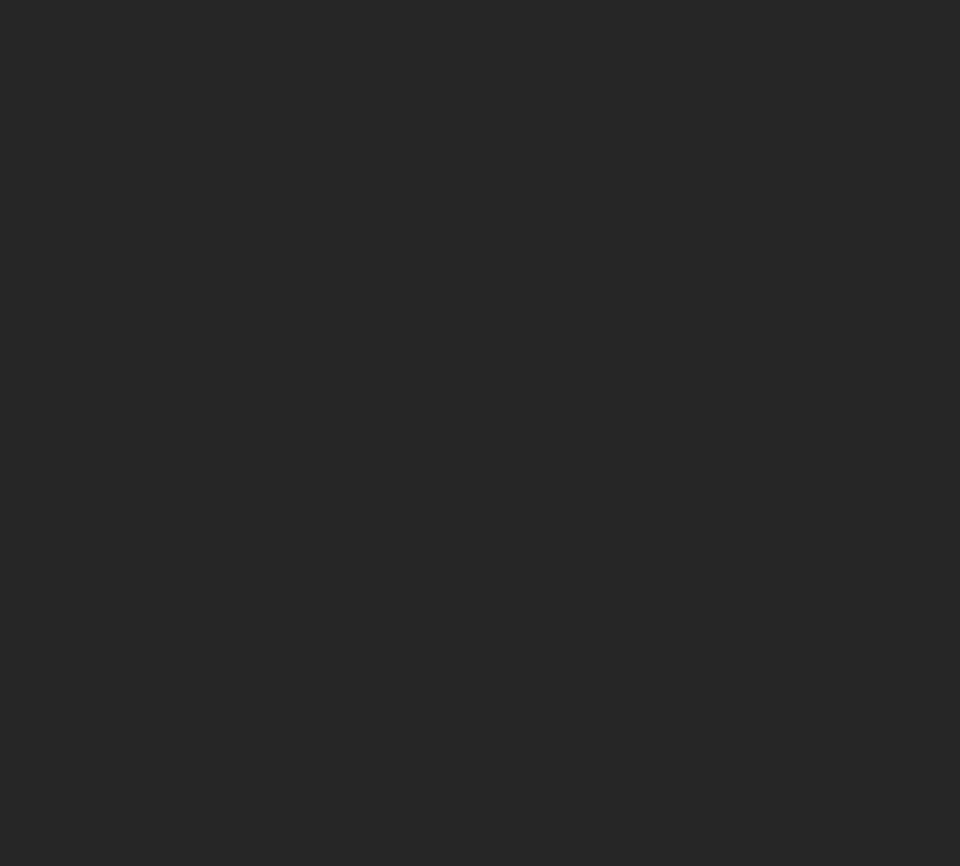
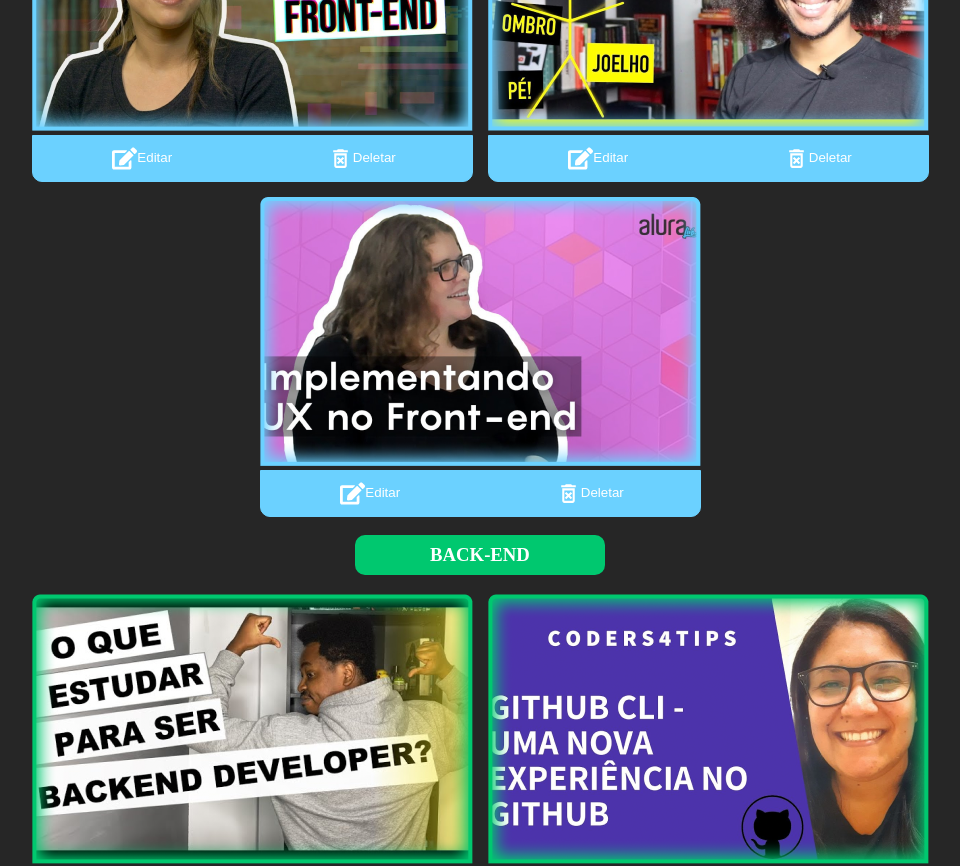
Before and after one commit to leonardomlouzas/alura-aluraflix, a React (Vite) app in the folder aluraFlix/: page / in a window 1280 px wide. Shown: the part 820-1686 px from the top of the page, without its empty margins (160-1120 px from the left). Before the commit the page ends 800 px from the top, so only its background shows below. Built offline with nearby package versions, Linux system fonts and the light colour scheme; data requests are answered from the project's data file.

Commit message:
Add basic Carousel implementation

```diff
--- a/aluraFlix/src/App.jsx
+++ b/aluraFlix/src/App.jsx
@@ -1,12 +1,25 @@
+import { useEffect, useState } from "react";
 import Banner from "./components/Banner";
 import Footer from "./components/Footer";
 import Header from "./components/Header";
+import Carousel from "./components/Carousel";
 
 function App() {
+  const [videos, setVideos] = useState([]);
+
+  useEffect(() => {
+    fetch("http://localhost:8000/videos")
+      .then((r) => r.json())
+      .then((data) => setVideos(data));
+  }, []);
+
   return (
     <>
       <Header />
       <Banner />
+      {videos.map((category) => (
+        <Carousel {...category} key={category.id} />
+      ))}
       <Footer />
     </>
   );
--- /dev/null
+++ b/aluraFlix/src/components/Carousel/Carousel.module.css
@@ -0,0 +1,53 @@
+.carousel {
+  display: flex;
+  flex-direction: column;
+  justify-content: center;
+  align-items: center;
+}
+.title {
+  text-transform: uppercase;
+  width: 250px;
+  height: 40px;
+  display: flex;
+  align-items: center;
+  justify-content: center;
+  border-radius: 10px;
+}
+
+.videos {
+  display: flex;
+  flex-wrap: wrap;
+  gap: 15px;
+  justify-content: center;
+}
+
+.config {
+  display: flex;
+  justify-content: space-around;
+  background-color: var(--color-black);
+  border-width: 1px;
+  border-style: solid;
+  border-radius: 0 0 10px 10px;
+}
+
+.thumbnail {
+  max-width: 100%;
+  height: auto;
+}
+
+.button {
+  color: var(--color-white);
+  width: 50%;
+  background-color: transparent;
+  border: none;
+  padding: 10px 0px;
+}
+
+.button:hover {
+  cursor: pointer;
+  filter: brightness(0.5);
+}
+
+.icon {
+  vertical-align: middle;
+}
--- /dev/null
+++ b/aluraFlix/src/components/Carousel/index.jsx
@@ -0,0 +1,32 @@
+import { FaEdit } from "react-icons/fa";
+import { MdOutlineDeleteForever } from "react-icons/md";
+import styles from "./Carousel.module.css";
+
+export default function Carousel({ type, videos }) {
+  return (
+    <div className={styles.carousel}>
+      <h3 className={` ${styles.title} ${type}`}>{type}</h3>
+      <section className={styles.videos}>
+        {videos.map((video) => (
+          <div className={styles.video} key={video.id}>
+            <img
+              className={styles.thumbnail}
+              src={video.thumbnail}
+              alt={video.title}
+            />
+            <section className={`${styles.config} ${type}`}>
+              <button className={styles.button}>
+                <FaEdit size={25} className={styles.icon} />
+                <span className={styles.buttonText}>Editar</span>
+              </button>
+              <button className={styles.button}>
+                <MdOutlineDeleteForever size={25} className={styles.icon} />
+                <span className={styles.buttonText}>Deletar</span>
+              </button>
+            </section>
+          </div>
+        ))}
+      </section>
+    </div>
+  );
+}
--- a/aluraFlix/src/index.css
+++ b/aluraFlix/src/index.css
@@ -3,6 +3,9 @@
   --color-black-light: #262626;
   --color-blue: #3179d3;
   --color-white: #fff;
+  --color-frontend: #6bd1ff;
+  --color-backend: #00c86f;
+  --color-mobile: #ffba05;
 }
 
 body {
@@ -11,3 +14,20 @@ body {
   background-color: var(--color-black-light);
   color: var(--color-white);
 }
+
+.front-end {
+  background-color: var(--color-frontend);
+  border-color: var(--color-frontend);
+}
+
+.back-end {
+  background-color: var(--color-backend);
+}
+
+.mobile {
+  background-color: var(--color-mobile);
+}
+
+.config {
+  border-color: ;
+}
```
